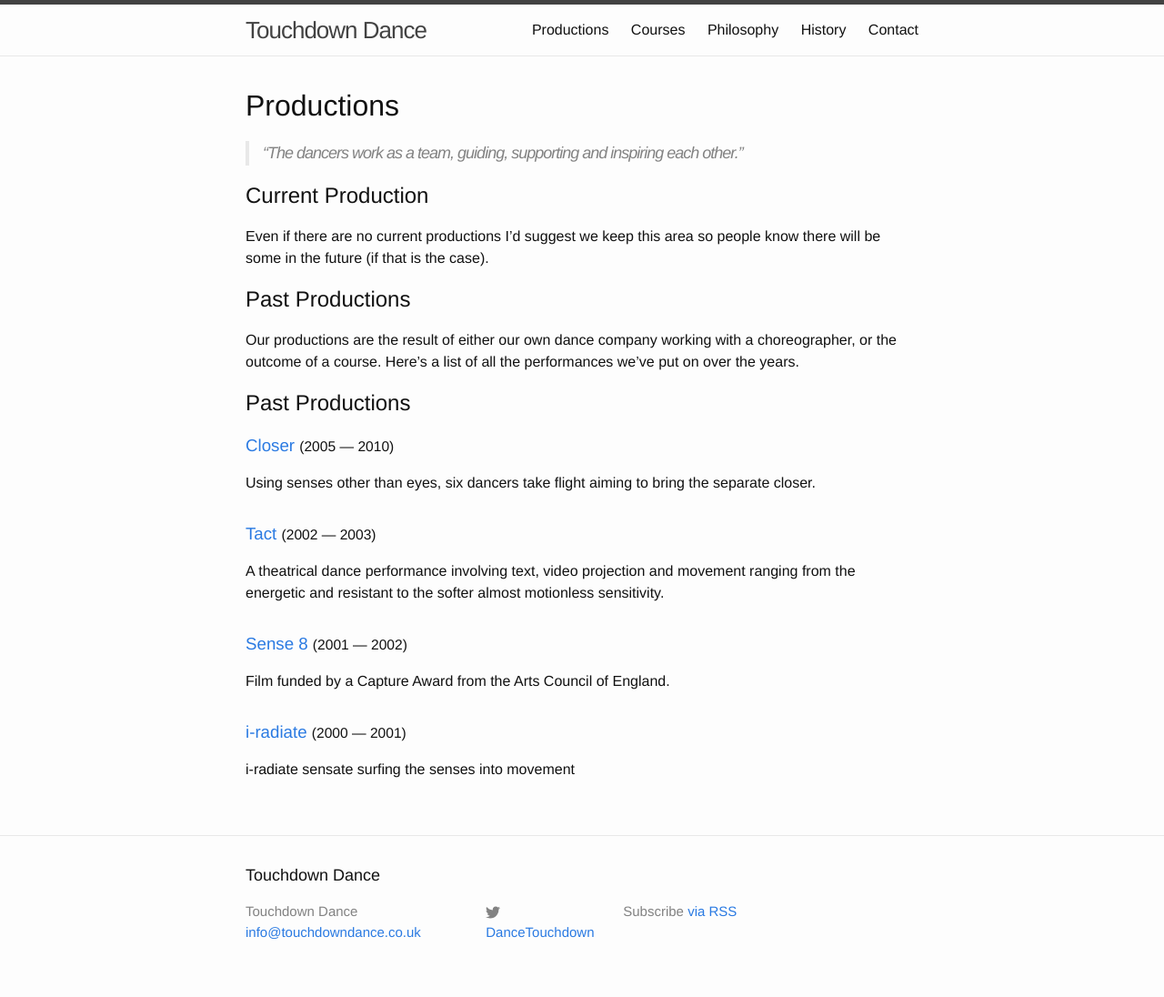
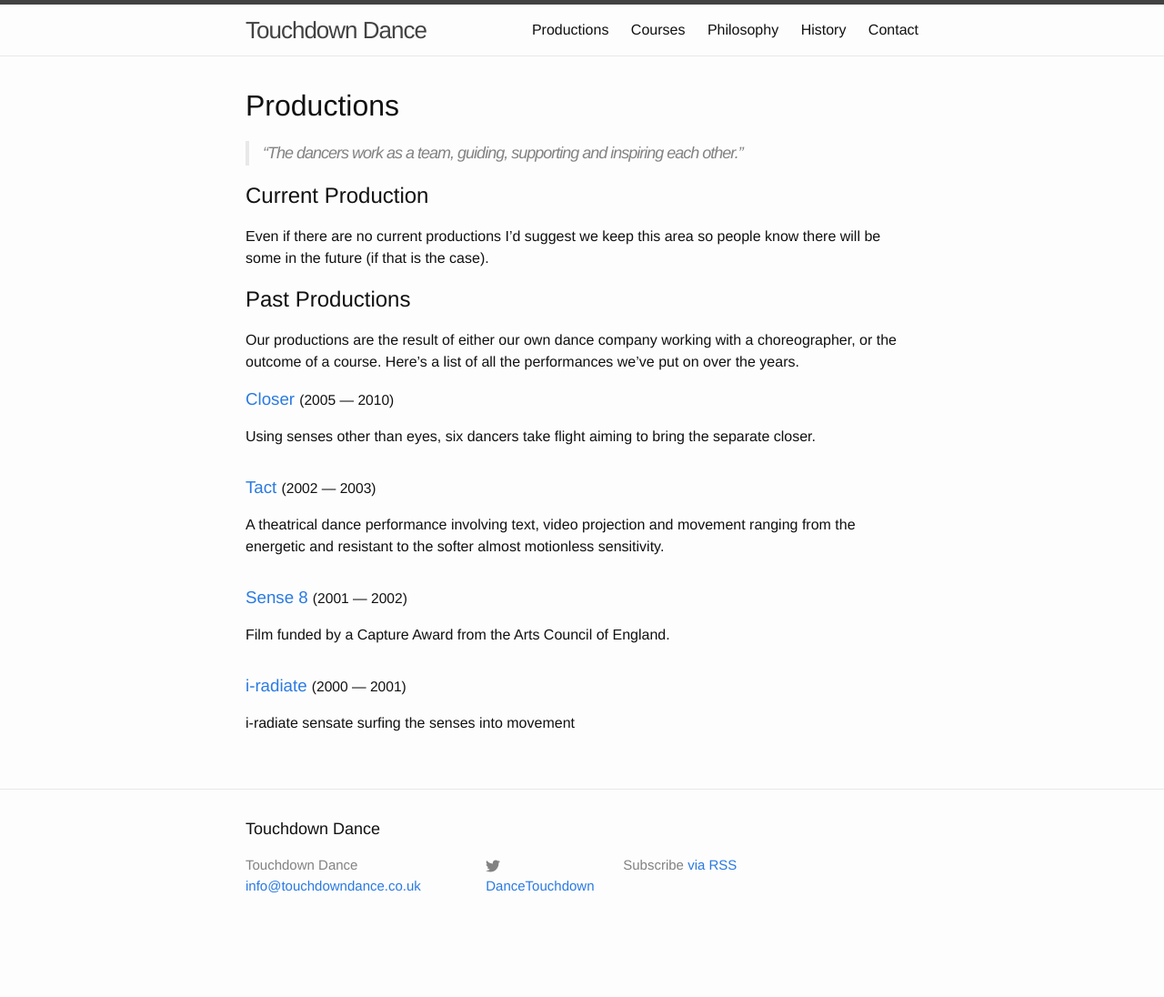
Before and after one commit to kimadactyl/touchdown, a Jekyll site: the page docs/productions/index.html, which Jekyll copies as it is, in a window 1280 px wide. Shown: the whole page at 91% size. Built offline with Jekyll 4.4.1, drawn with Linux system fonts in a browser that asks for light colours; nearby versions of some CDN libraries; after the commit the page ends 1045 px from its top, so only the background shows below that.

Commit message:
Duplicate heading

```diff
--- a/_layouts/productions.html
+++ b/_layouts/productions.html
@@ -7,8 +7,6 @@
   <h1>Productions</h1>
 
   {{ content }}
-
-  <h2>Past Productions</h2>
 
   <ul class="post-list">
     {% assign productions = site.productions | sort: 'start' %}
--- a/docs/feed.xml
+++ b/docs/feed.xml
@@ -1 +1 @@
-<?xml version="1.0" encoding="utf-8"?><?xml-stylesheet type="text/xml" href="http://0.0.0.0:4000/touchdown/feed.xslt.xml"?><feed xmlns="http://www.w3.org/2005/Atom"><generator uri="http://jekyllrb.com" version="3.4.0">Jekyll</generator><link href="http://0.0.0.0:4000/touchdown/feed.xml" rel="self" type="application/atom+xml" /><link href="http://0.0.0.0:4000/touchdown/" rel="alternate" type="text/html" /><updated>2017-02-23T16:42:48+00:00</updated><id>http://0.0.0.0:4000/touchdown//</id><title type="html">Touchdown Dance</title><subtitle>Touchdown Dance brings together people of all ages and abilities in a pleasurable, free-flowing dance partnership called contact improvisation. We tour performances all over the world and create bespoke courses for organisations.</subtitle></feed>
+<?xml version="1.0" encoding="utf-8"?><?xml-stylesheet type="text/xml" href="http://0.0.0.0:4000/touchdown/feed.xslt.xml"?><feed xmlns="http://www.w3.org/2005/Atom"><generator uri="http://jekyllrb.com" version="3.4.0">Jekyll</generator><link href="http://0.0.0.0:4000/touchdown/feed.xml" rel="self" type="application/atom+xml" /><link href="http://0.0.0.0:4000/touchdown/" rel="alternate" type="text/html" /><updated>2017-02-23T16:46:41+00:00</updated><id>http://0.0.0.0:4000/touchdown//</id><title type="html">Touchdown Dance</title><subtitle>Touchdown Dance brings together people of all ages and abilities in a pleasurable, free-flowing dance partnership called contact improvisation. We tour performances all over the world and create bespoke courses for organisations.</subtitle></feed>
--- a/docs/productions/index.html
+++ b/docs/productions/index.html
@@ -68,8 +68,6 @@
 
 <p>Our productions are the result of either our own dance company working with a choreographer, or the outcome of a course. Here’s a list of all the performances we’ve put on over the years.</p>
 
-
-  <h2>Past Productions</h2>
 
   <ul class="post-list">
 
```
